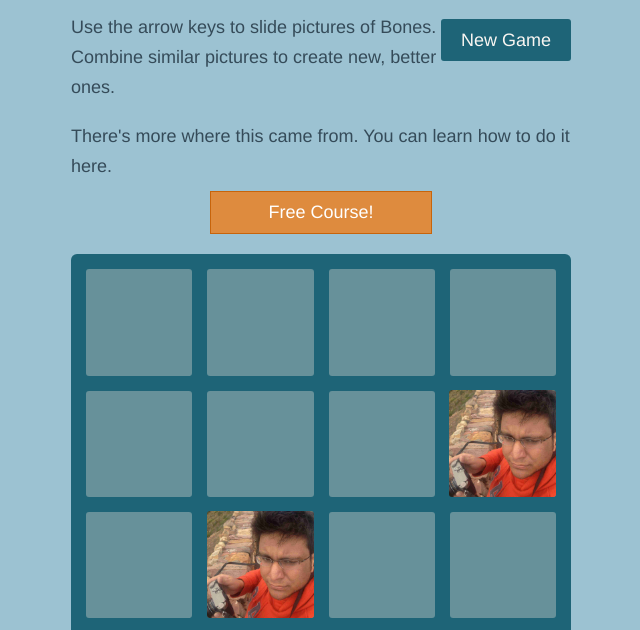
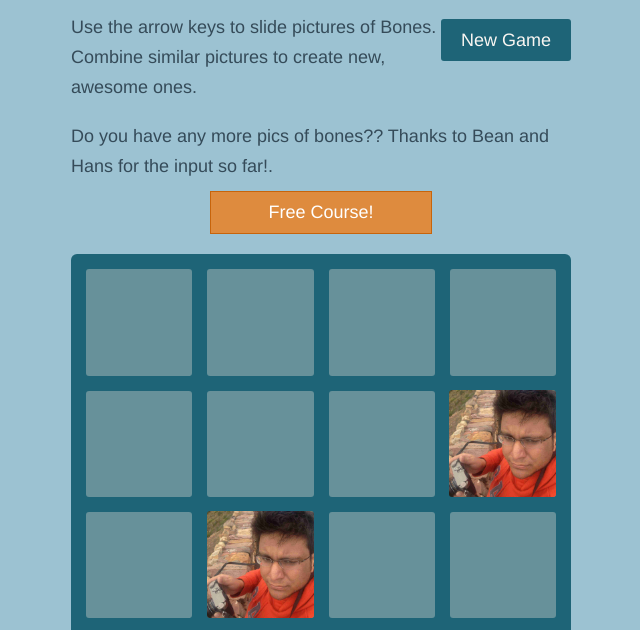
Before and after one commit to DerMischi/DerMischi.github.io, a plain HTML site: page index.html in a window 1280 px wide. Shown: the part 147-777 px from the top of the page, without its empty margins (319-959 px from the left). Drawn offline with Linux system fonts and the light colour scheme.

Commit message:
Further Updates
Let's see

```diff
--- a/index.html
+++ b/index.html
@@ -35,12 +35,12 @@
     <div class="above-game">
       <p class="game-intro">
       <a class="restart-button">New Game</a>
-      Use the arrow keys to slide  pictures of Bones. Combine similar pictures to create new, better ones.</p>
+      Use the arrow keys to slide  pictures of Bones. Combine similar pictures to create new, awesome ones.</p>
 
     </div>
 
     <div class="pre-game">
-      <p class="learn">There's more where this came from. You can learn how to do it here.</p><a class="learn" href="https://www.udacity.com/course/ud248">Free Course!</a>
+      <p class="learn">Do you have any more pics of bones?? Thanks to Bean and Hans for the input so far!.</p><a class="learn" href="https://www.udacity.com/course/ud248">Free Course!</a>
     </div>
 
 
```
